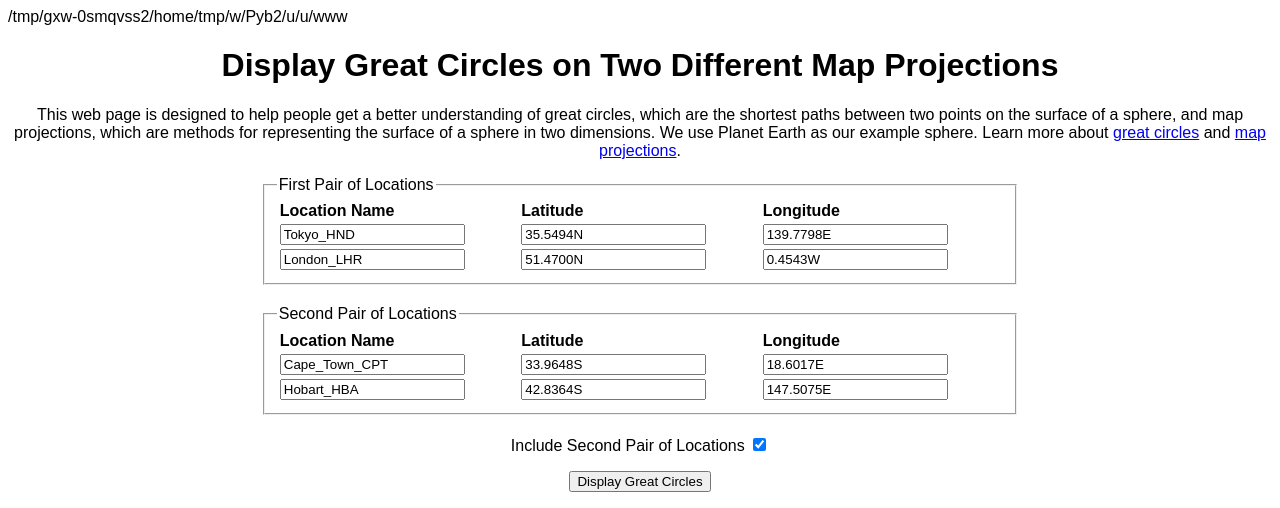
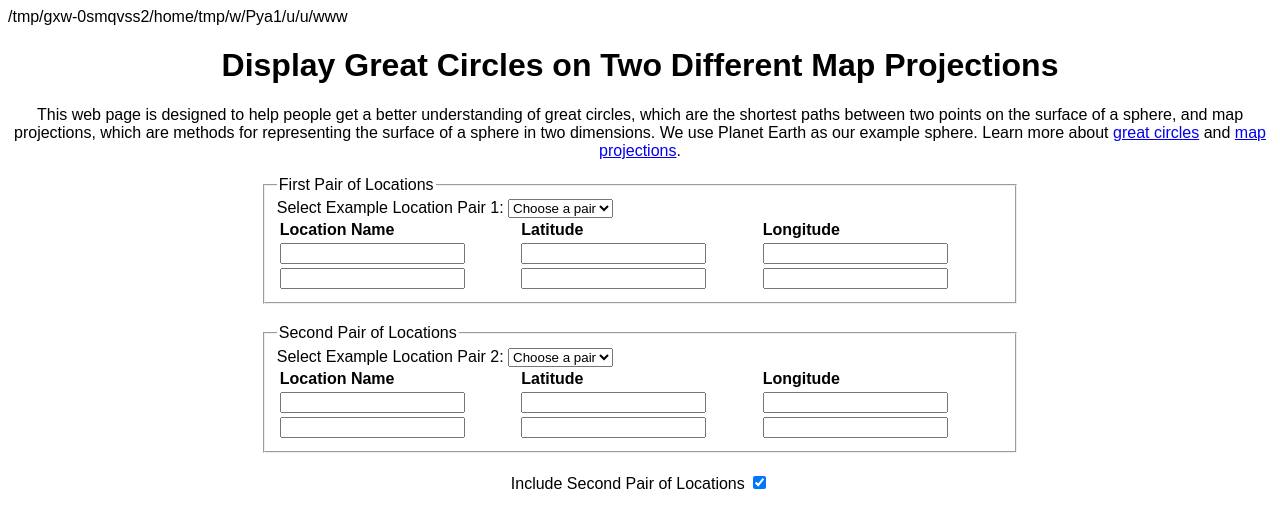
Before and after one commit to zartyblartfast/GreatCircle_MapProjections, a Flask app: page / in a window 1280 px wide. Shown: the top 508 px of the page. Run offline with Flask 3, Linux system fonts and the light colour scheme; parts of the project's set-up code (start-up, migrations or seed data) failed here and were passed over.

Commit message:
Update index.html

```diff
--- a/templates/index.html
+++ b/templates/index.html
@@ -13,6 +13,12 @@
     <form id="locationsForm" method="POST" action="/">
         <fieldset>
             <legend>First Pair of Locations</legend>
+            <div>
+                <label for="dropdown1">Select Example Location Pair 1:</label>
+                <select id="dropdown1">
+                    <option value="" selected="selected">Choose a pair</option>
+                </select>
+            </div>
             <table>
                 <tr>
                     <th>Location Name</th>
@@ -20,20 +26,26 @@
                     <th>Longitude</th>
                 </tr>
                 <tr>
-                    <td><input type="text" id="location1Name" name="location1Name" value="Tokyo_HND"></td>
-                    <td><input type="text" id="location1Lat" name="location1Lat" value="35.5494N"></td>
-                    <td><input type="text" id="location1Lon" name="location1Lon" value="139.7798E"></td>
+                    <td><input type="text" id="location1Name" name="location1Name"></td>
+                    <td><input type="text" id="latitude1" name="location1Lat"></td>
+                    <td><input type="text" id="longitude1" name="location1Lon"></td>
                 </tr>
                 <tr>
-                    <td><input type="text" id="location2Name" name="location2Name" value="London_LHR"></td>
-                    <td><input type="text" id="location2Lat" name="location2Lat" value="51.4700N"></td>
-                    <td><input type="text" id="location2Lon" name="location2Lon" value="0.4543W"></td>
+                    <td><input type="text" id="location2Name" name="location2Name"></td>
+                    <td><input type="text" id="latitude2" name="location2Lat"></td>
+                    <td><input type="text" id="longitude2" name="location2Lon"></td>
                 </tr>
             </table>
         </fieldset>
 
         <fieldset id="secondPair">
             <legend>Second Pair of Locations</legend>
+            <div>
+                <label for="dropdown2">Select Example Location Pair 2:</label>
+                <select id="dropdown2">
+                    <option value="" selected="selected">Choose a pair</option>
+                </select>
+            </div>
             <table>
                 <tr>
                     <th>Location Name</th>
@@ -41,14 +53,14 @@
                     <th>Longitude</th>
                 </tr>
                 <tr>
-                    <td><input type="text" id="location3Name" name="location3Name" value="Cape_Town_CPT"></td>
-                    <td><input type="text" id="location3Lat" name="location3Lat" value="33.9648S"></td>
-                    <td><input type="text" id="location3Lon" name="location3Lon" value="18.6017E"></td>
+                    <td><input type="text" id="location3Name" name="location3Name"></td>
+                    <td><input type="text" id="latitude3" name="location3Lat"></td>
+                    <td><input type="text" id="longitude3" name="location3Lon"></td>
                 </tr>
                 <tr>
-                    <td><input type="text" id="location4Name" name="location4Name" value="Hobart_HBA"></td>
-                    <td><input type="text" id="location4Lat" name="location4Lat" value="42.8364S"></td>
-                    <td><input type="text" id="location4Lon" name="location4Lon" value="147.5075E"></td>
+                    <td><input type="text" id="location4Name" name="location4Name"></td>
+                    <td><input type="text" id="latitude4" name="location4Lat"></td>
+                    <td><input type="text" id="longitude4" name="location4Lon"></td>
                 </tr>
             </table>
         </fieldset>
```
